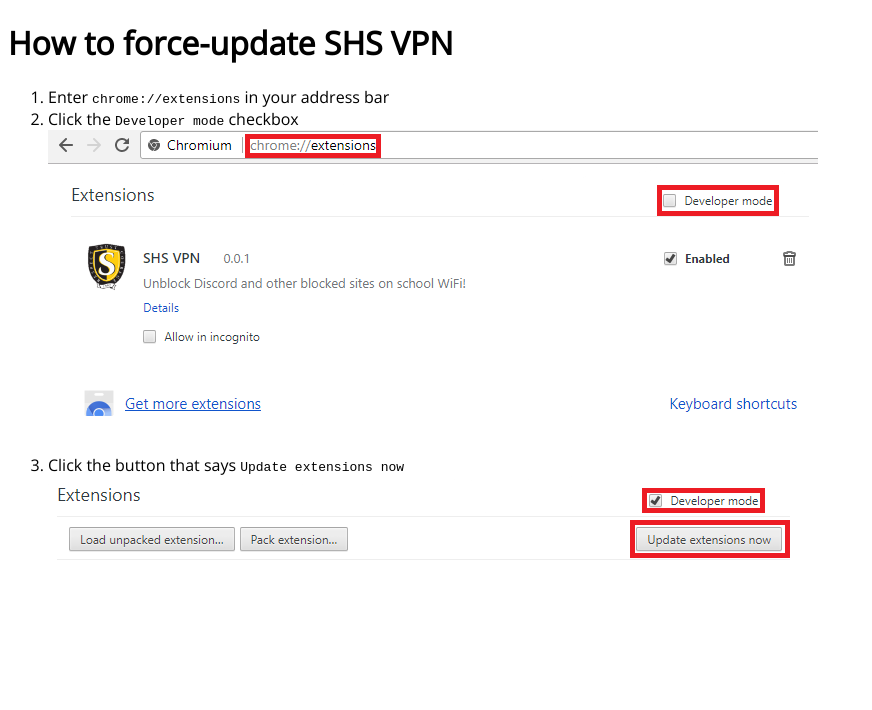
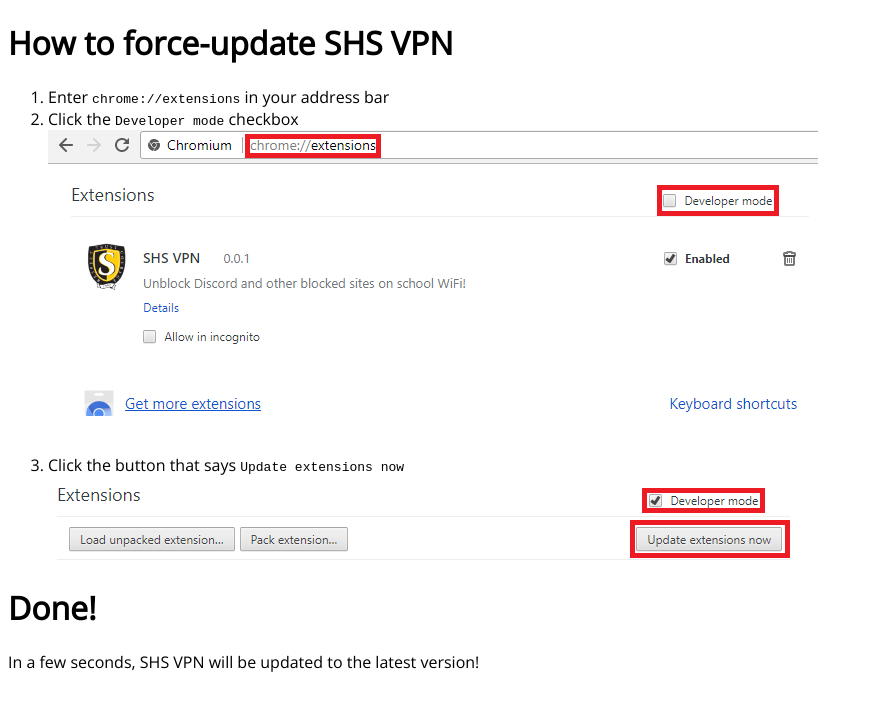
Before and after one commit to emtee40/shs-vpn.github.io, a plain HTML site: page updateitnow.html in a window 1280 px wide. Shown: the whole page, without its empty margins (0-872 px from the left). Drawn offline with nearby package versions, Linux system fonts and the light colour scheme.

Commit message:
Update updateitnow.html

```diff
--- a/updateitnow.html
+++ b/updateitnow.html
@@ -25,5 +25,7 @@
 				<img src = "click%20the%20button.png "/>
 			</li>
 		</ol>
+		<h1>Done!</h1>
+		<p>In a few seconds, SHS VPN will be updated to the latest version!</p>
 	</body>
 </html>
```
